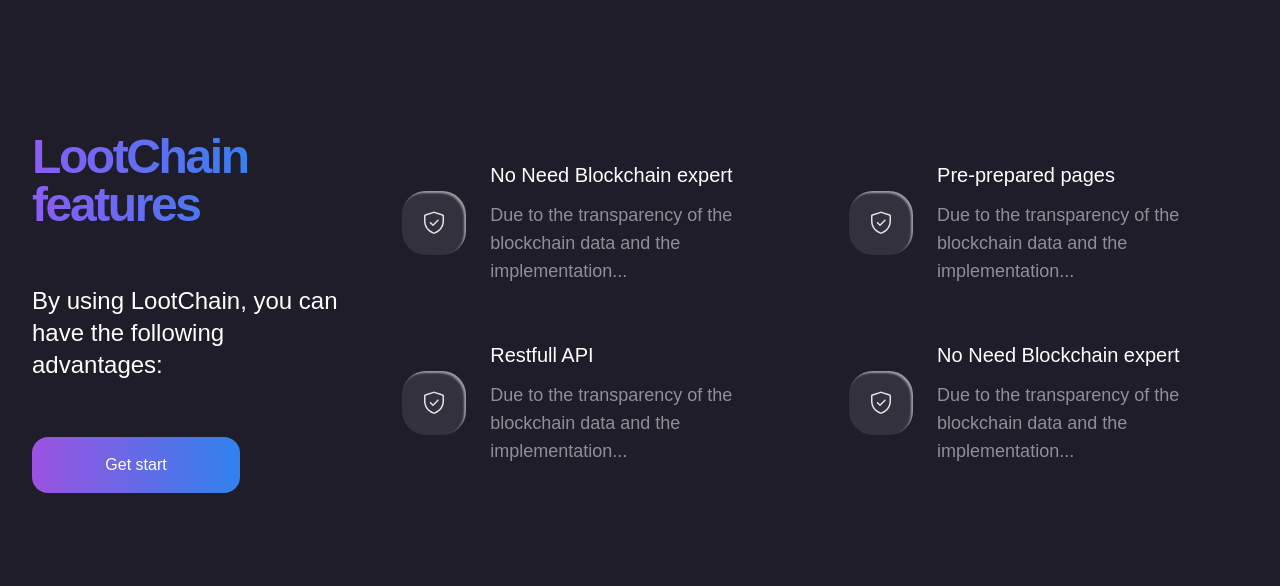
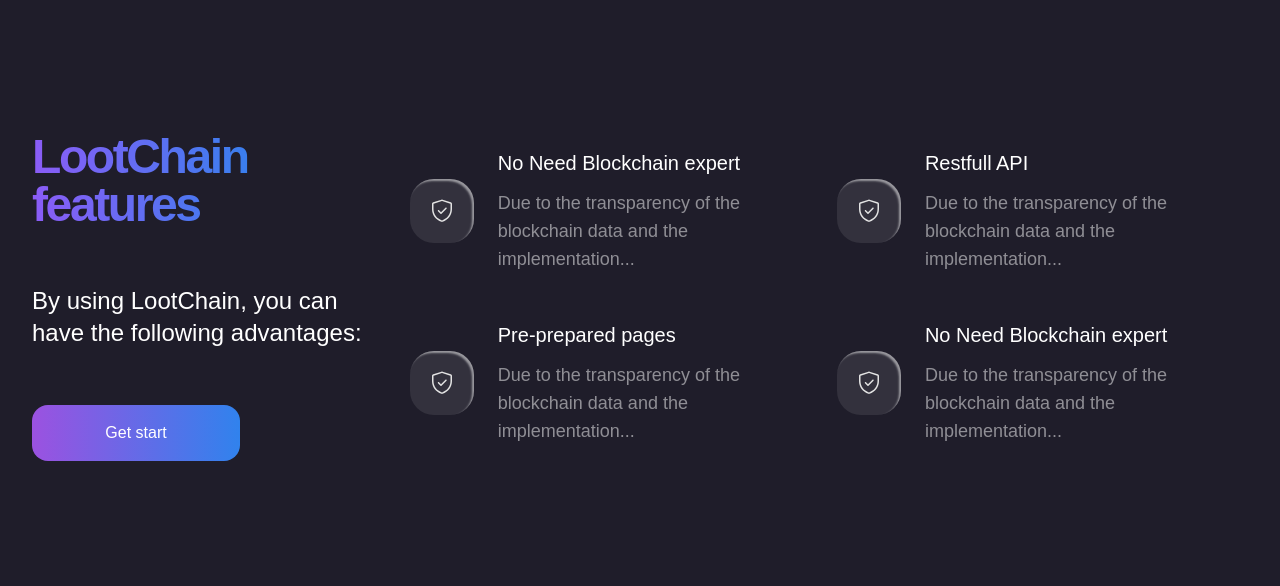
Before and after one commit to hosseinvalikhani/lootchain, a website: page src/index.html in a window 1280 px wide. Shown: the part 2820-3406 px from the top of the page. Drawn offline with nearby package versions, Linux system fonts and the light colour scheme.

Commit message:
fix: change flex to grid in lootchain feature section

```diff
--- a/src/index.html
+++ b/src/index.html
@@ -627,20 +627,14 @@
         </div>
 
         <div class="flex flex-col space-x-0 mx-auto gap-14 sm:flex-row lg:space-x-12 md:gap-0">
-          <div class="flex flex-col items-start justify-center gap-14 sm:items-center">
+          <div class="grid grid-cols-1 gap-4 sm:grid-cols-2">
             <!-- No Need Blockchain expert  -->
             <div class="flex space-x-6 items-center">
               <!-- icon -->
               <div class="relative min-w-16 faicon p-2 rounded-3xl after:shadow-white after:bg-lightenGray after:rounded-3xl after:absolute  after:top-0 after:bottom-0 after:left-0 after:right-0">
                <img src="./../public/img/shield-check-24.svg" alt="" class="z-10 scale-50 before:block before:bg-white">
+              </div>
 
-              </div>
-              <!-- <div class="min-w-[4rem] w-16 h-16 flex flex-row justify-center items-center rounded-3xl shadow-inner-xs">
-
-                <div class="w-5 h-5 flex flex-row justify-center items-center">
-                  <img src="./../public/img/shield-check-24.svg" alt="" class="max-w-full max-h-full">
-                </div>
-              </div> -->
 
               <!-- text -->
               <div class="flex flex-col">
@@ -674,11 +668,6 @@
                 </p>
               </div>
             </div>
-
-          </div>
-
-          <div class="flex flex-col items-start justify-center gap-14 sm:items-center">
-            <!-- No Need Blockchain expert  -->
             <div class="flex space-x-6 items-center">
               <!-- icon -->
               <div class="relative min-w-16 faicon p-2 rounded-3xl after:shadow-white after:bg-lightenGray after:rounded-3xl after:absolute  after:top-0 after:bottom-0 after:left-0 after:right-0">
@@ -718,7 +707,9 @@
               </div>
             </div>
 
+
           </div>
+
         </div>
       </div>
 
```
Also changed, not shown: public/css/style.css.
